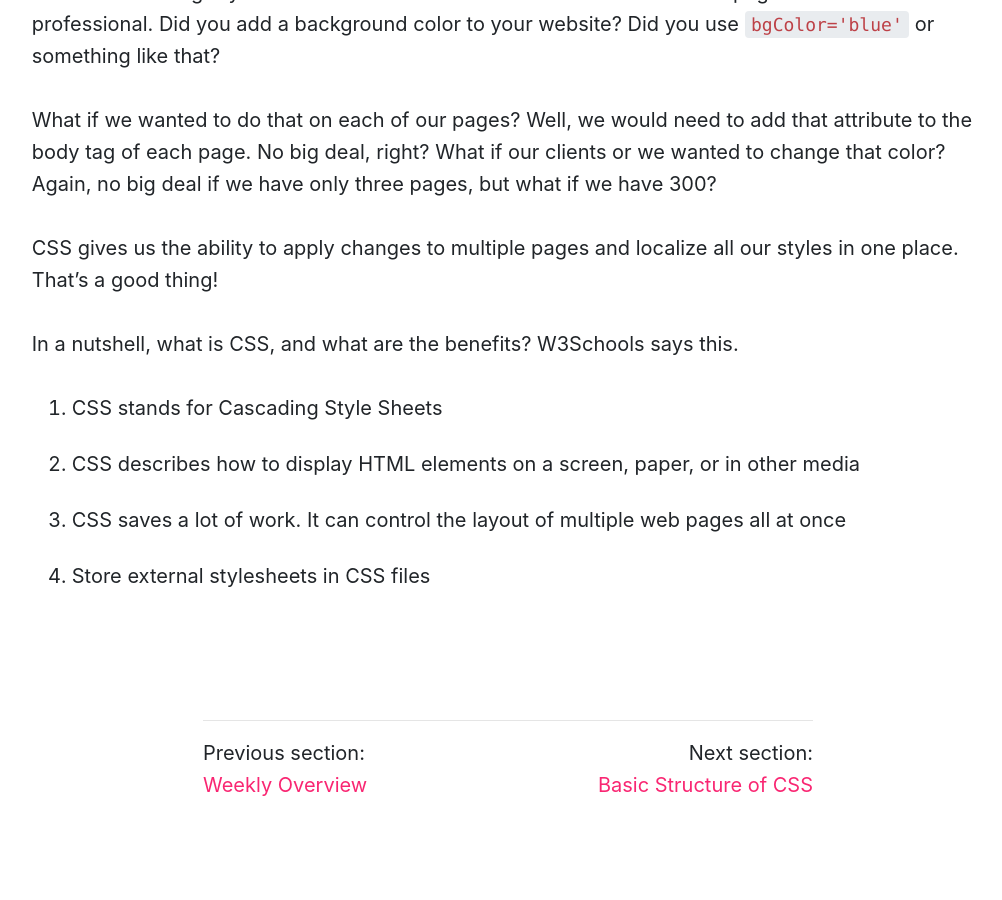
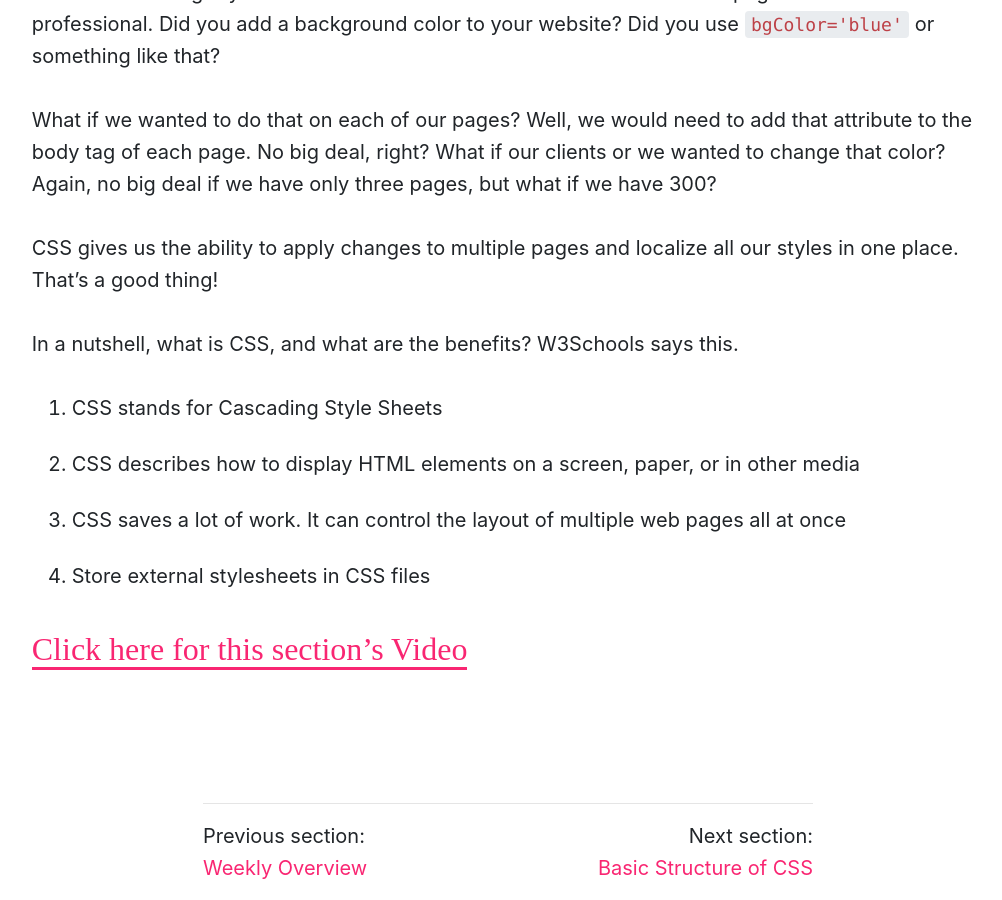
Before and after one commit to Montana-Media-Arts/creative-coding-1-Fall2019, a Jekyll site: the page built from modules/week-7/_posts/2017-01-02-what-is-css.md, in a window 1280 px wide and 900 px high, scrolled down 605 px. Shown: the whole window, without its empty margins (132-1134 px from the left). Built offline with Jekyll 4.4.1, drawn with Linux system fonts in a browser that asks for light colours; nearby versions of some CDN libraries; before the commit the page ends 1422 px from its top, so only the background shows below that.

Commit message:
added video

```diff
--- a/modules/week-7/_posts/2017-01-02-what-is-css.md
+++ b/modules/week-7/_posts/2017-01-02-what-is-css.md
@@ -19,4 +19,6 @@ In a nutshell, what is CSS, and what are the benefits? W3Schools says this.
 3. CSS saves a lot of work. It can control the layout of multiple web pages all at once
 4. Store external stylesheets in CSS files
 
+<a href="https://youtu.be/6AwAJ1tyWoA" target="_new" style="font-family:Ariel; font-size:32px;">Click here for this section's Video</a>
+
 <!-- video -->
```
Also changed, not shown: modules/week-7/_posts/2017-01-03-basic-structure.md (+3 -0 lines).
